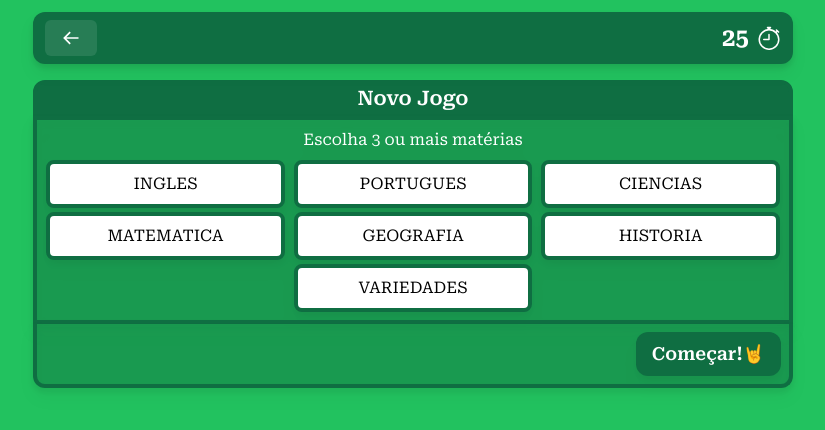
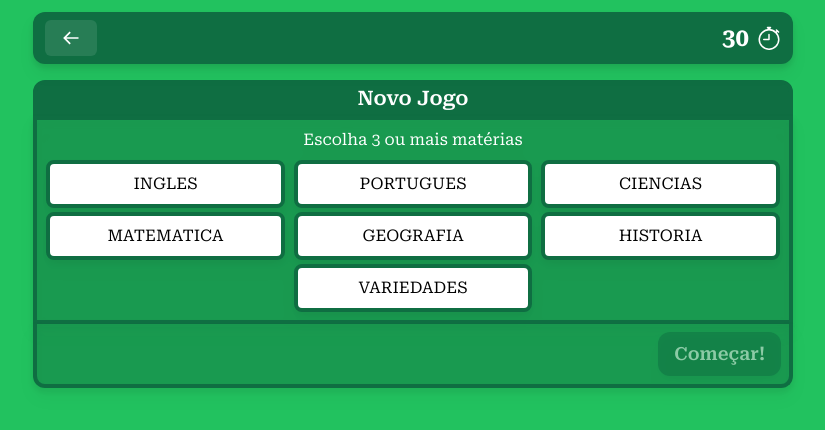
Before and after one commit to ffdiego/responda-rapido, a React (Vite) app: page /newgame in a window 1280 px wide. Shown: the top 430 px of the page, without its empty margins (227-1052 px from the left). Built offline with nearby package versions, Linux system fonts and the light colour scheme; no server answers.

Commit message:
Updated the newgame page further

```diff
--- a/src/Lobby.jsx
+++ b/src/Lobby.jsx
@@ -37,14 +37,6 @@ function Lobby() {
       socket.off();
     };
   }, []);
-
-  function handleSubjectChange(subject) {
-    if (subjects.includes(subject)) {
-      setSubjects(subjects.filter((s) => s !== subject));
-    } else {
-      setSubjects([...subjects, subject]);
-    }
-  }
 
   function handlePlayButton() {
     console.log("vou jogar!");
--- a/src/NewGame.jsx
+++ b/src/NewGame.jsx
@@ -1,31 +1,55 @@
+import { useState } from "react";
 import { NormalButton } from "./components/buttons";
 import { Container } from "./components/container";
 import { Subjects } from "./components/newgame";
 
 export default function NewGame() {
+  const [subjects, setSubjects] = useState([]);
+
+  function handleSubjectChange(subject) {
+    if (subjects.includes(subject)) {
+      setSubjects(subjects.filter((s) => s !== subject));
+    } else {
+      setSubjects([...subjects, subject]);
+    }
+  }
+
+  function handlePlayButton() {
+    console.log("vou jogar!", subjects);
+  }
+
   return (
     <Container>
-      <h1 className="text-center text-white text-xl font-semibold mt-4 border-4 rounded-t-xl border-color3 bg-color3">
-        Novo Jogo
-      </h1>
-      <Main />
+      <Header />
+      <div>
+        <Subjects
+          subjects={subjects}
+          handleSubjectChange={handleSubjectChange}
+        />
+        <Footer btnEnabled={subjects.length >= 3} btnClick={handlePlayButton} />
+      </div>
     </Container>
   );
 }
 
-function Main() {
+function Header() {
   return (
-    <div>
-      <Subjects />
-      <GameModes />
+    <h1 className="text-center text-white text-xl font-semibold mt-4 border-4 rounded-t-xl border-color3 bg-color3">
+      Novo Jogo
+    </h1>
+  );
+}
+
+function Footer({ btnClick, btnEnabled }) {
+  return (
+    <div className="box-border border-4 border-color3 bg-color3 bg-opacity-40  py-2 drop-shadow-lg border-t-0 rounded-b-xl flex justify-end px-2">
+      <NormalButton
+        onClick={btnClick}
+        className={btnEnabled ? "" : "opacity-50 cursor-not-allowed"}
+        disabled={!btnEnabled}
+      >
+        Começar!
+      </NormalButton>
     </div>
   );
 }
-
-function GameModes() {
-  return (
-    <div className="box-border border-4 border-color3 bg-color3 bg-opacity-40  py-2 drop-shadow-lg border-t-0 rounded-b-xl flex justify-end px-2">
-      <NormalButton>Começar!🤘</NormalButton>
-    </div>
-  );
-}
--- a/src/components/TopBar.jsx
+++ b/src/components/TopBar.jsx
@@ -8,7 +8,7 @@ import { NormalButton, WhiteButton } from "./buttons";
 export default function TopBar() {
   const [name, setName] = useState("");
   const [time, setTime] = useState(30);
-  const [stopClock, setStopClock] = useState(false);
+  const [stopClock, setStopClock] = useState(true);
   const [modalOpen, setModalOpen] = useState(false);
   const navigate = useNavigate();
 
--- a/src/components/buttons.jsx
+++ b/src/components/buttons.jsx
@@ -1,8 +1,9 @@
-export function NormalButton({ children, onClick }) {
+export function NormalButton({ children, onClick, className, disabled }) {
   return (
     <button
-      className="text-lg font-semibold text-white bg-color3 p-2 px-4 rounded-xl hover:bg-opacity-70 duration-300"
+      className={`text-lg font-semibold text-white bg-color3 p-2 px-4 rounded-xl hover:bg-opacity-70 duration-300 ${className}`}
       onClick={onClick}
+      disabled={disabled}
     >
       {children}
     </button>
--- a/src/components/newgame.jsx
+++ b/src/components/newgame.jsx
@@ -31,7 +31,7 @@ export function Subjects({ subjects, handleSubjectChange }) {
 function SubjectButton({ subject, checked, handleSubjectChange }) {
   return (
     <button
-      className={`basis-[32%] border-4 rounded-lg text-center py-2 border-color3 duration-500 ${
+      className={`basis-[32%] border-4 rounded-lg text-center py-2 outline-none border-color3 duration-500 ${
         checked ? "bg-color3" : "bg-white"
       }`}
       onClick={() => handleSubjectChange(subject)}
```
